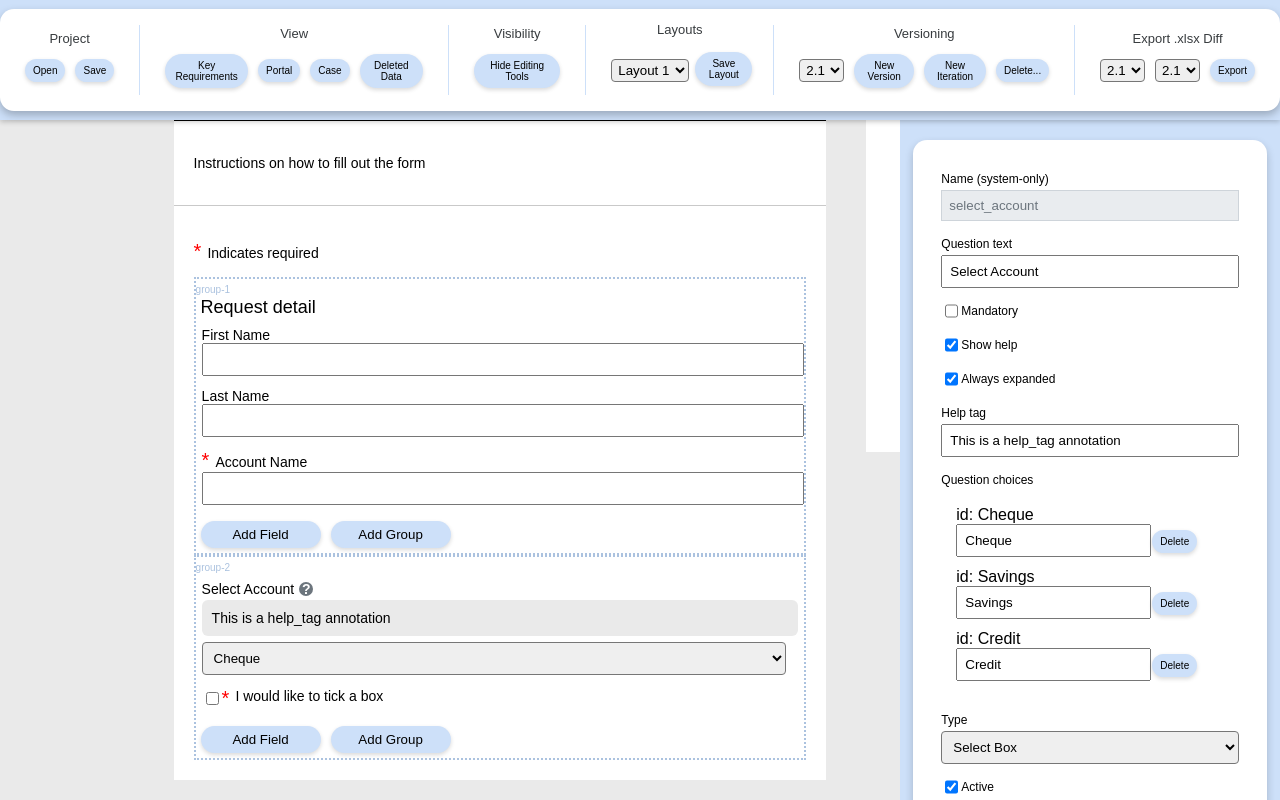
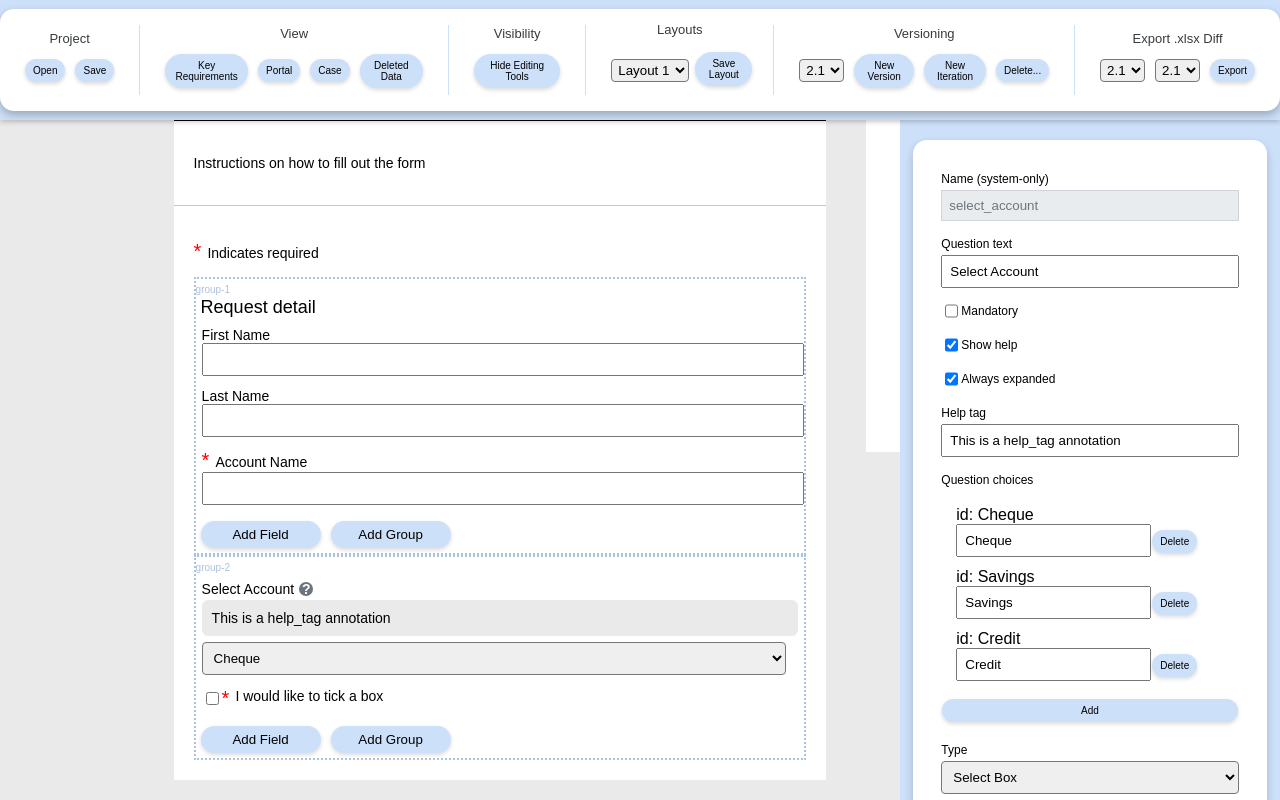
Before and after one commit to mattegan111/snrp-mocker, a React (Create React App) app: page / in a window 1280 px wide. Both pictures are taken after a click on the button 499 px from the left and 950 px from the top of the page. Shown: the part 323-1123 px from the top of the page. Built offline with nearby package versions, Linux system fonts and the light colour scheme.

Commit message:
Add option button

```diff
--- a/src/App.js
+++ b/src/App.js
@@ -918,6 +918,38 @@ function EditingSidebarForFields() {
     });
   }
 
+  function handleOptionAdd() {
+    // Create a unique placeholder option id
+    let newIdNum = 1;
+    while(Object.keys(editingField.question_choices).includes(`option-${newIdNum}`)){
+      newIdNum++;
+    }
+    let id = `option-${newIdNum}`;
+
+    // Handle adding the new option
+
+    const newQuestionChoices = {
+      ...editingField.question_choices,
+      [id]: { id: '', value: id } // The id of the new question option is set to value when a new version/iteration is saved
+    };
+
+    setEditingField({
+      ...editingField,
+      question_choices: newQuestionChoices,
+    });
+
+    setData({
+      ...data,
+      fields: {
+        ...data.fields,
+        [editingField.id]: {
+          ...editingField,
+          question_choices: newQuestionChoices,
+        },
+      },
+    });
+  }
+
   return (
     <div
       className={
@@ -1027,6 +1059,14 @@ function EditingSidebarForFields() {
                     )
                   )}
                 </div>
+                <button
+                  className="btn-a-small"
+                  onClick={() =>
+                    handleOptionAdd()
+                  }
+                >
+                  Add
+                </button>
               </div>
             )}
             {typeAttributes.includes('annotation.comments_for_developers') && (
```
